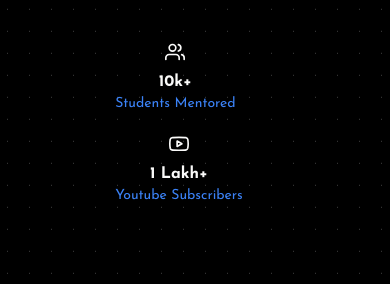
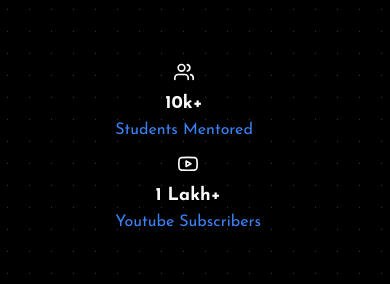
Before and after one commit to Nandinis1024/fitness, a React (Vite) app: page / in a window 390 px wide. Shown: the part 333-617 px from the top of the page. Built offline with nearby package versions, Linux system fonts and the light colour scheme.

Commit message:
final dimensions and space

```diff
--- a/src/components/Intro.jsx
+++ b/src/components/Intro.jsx
@@ -44,7 +44,7 @@ const Intro = ()=> {
                 <CardContent className="flex w-full h-[650px] items-center justify-center">
                   {index === 0 ?
                     <div className="flex flex-row justify-center xl:justify-between">
-                        <div className="md:space-y-5 md:pt-10">
+                        <div className="space-y-5 md:pt-10">
                             <h1 className="font-bold tracking-tighter text-5xl md:text-7xl">Unleash Your <span  className="text-orange-500"> Fitness</span> Potential</h1>
                             <p className="max-w-md text-muted-foreground sm:text-lg md:text-xl">Prateek Varshney, a renowned fitness trainer, is here to guide you on your journey to a healthier, stronger you.</p>
                             <div className="flex space-x-2 pt-5">
@@ -62,7 +62,7 @@ const Intro = ()=> {
                     </div>
                     :
                     <div className="flex flex-row justify-center xl:justify-between">
-                        <div className="md:space-y-5 md:pt-10">
+                        <div className="space-y-5 md:pt-10">
                             <h1 className="font-bold tracking-tighter text-5xl md:text-7xl">Strength Begins with <span className="text-blue-500"> Single </span>Step</h1>
                             <p className="max-w-md text-muted-foreground sm:text-lg md:text-xl">Prateek Varshney, a renowned fitness trainer, is here to guide you on your journey to a healthier, stronger you.</p>
 
@@ -71,8 +71,8 @@ const Intro = ()=> {
                                 <div className="flex items-center">
                                   <div className="flex flex-col justify-center items-center">
                                     <FiUsers className="text-xl md:text-4xl mb-2" />
-                                    <div className="text-md md:text-2xl font-bold">10k+</div>
-                                    <div className="text-sm md:text-lg text-blue-500">Students Mentored</div>
+                                    <div className="text-lg md:text-2xl font-bold">10k+</div>
+                                    <div className="text-md md:text-lg text-blue-500">Students Mentored</div>
                                   </div>
                                 </div>
                               </div>
@@ -80,8 +80,8 @@ const Intro = ()=> {
                                 <div className="flex items-center">
                                   <div className="flex flex-col justify-center items-center">
                                     <FiYoutube className="text-xl md:text-4xl mb-2"/>
-                                    <div className="text-md md:text-2xl font-bold">1 Lakh+</div>
-                                    <div className="text-sm md:text-lg text-blue-500">Youtube Subscribers</div>
+                                    <div className="text-lg md:text-2xl font-bold">1 Lakh+</div>
+                                    <div className="text-md md:text-lg text-blue-500">Youtube Subscribers</div>
                                   </div>
                                 </div>
                               </div>
```
